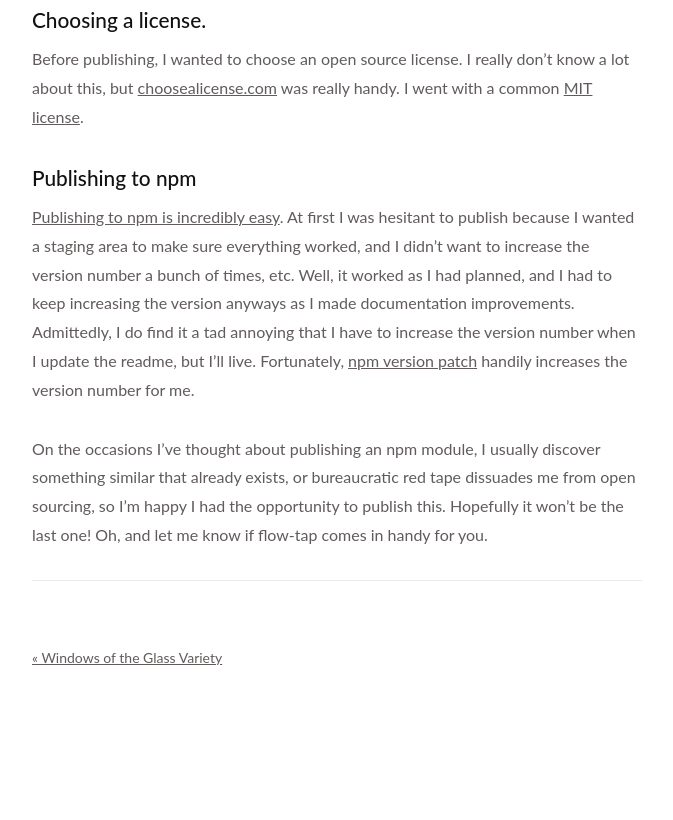
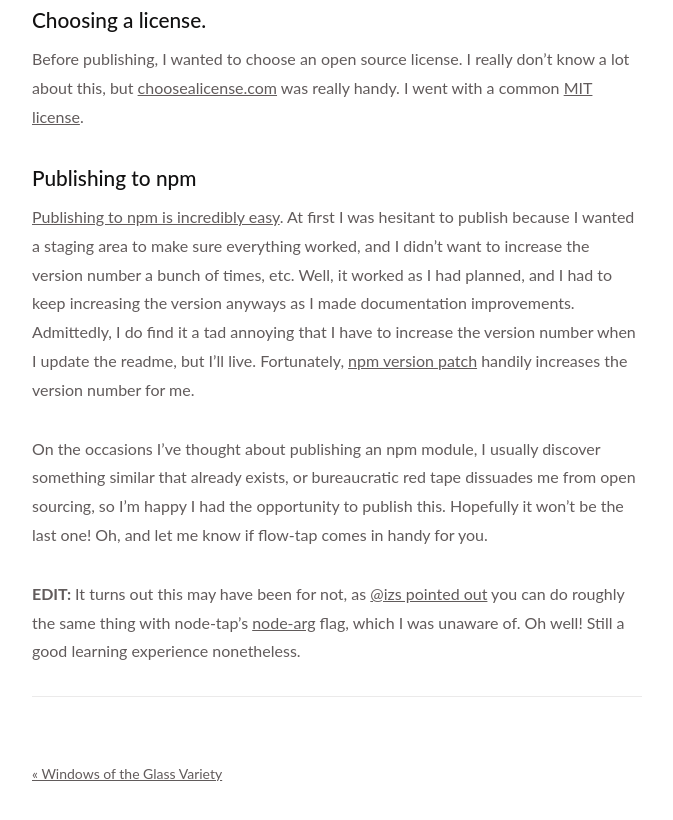
Before and after one commit to newtang/newtang.github.io, a Jekyll site: the page built from _posts/2017-07-30-flow-plus-tap-equals-flow-tap.markdown, in a window 1280 px wide and 900 px high, scrolled down 1975 px. Shown: the top 820 px of the window, without its empty margins (303-976 px from the left). Built offline with Jekyll 4.4.1, drawn with Linux system fonts in a browser that asks for light colours; before the commit the page ends 2759 px from its top, so only the background shows below that.

Commit message:
An addendum.

```diff
--- a/_posts/2017-07-30-flow-plus-tap-equals-flow-tap.markdown
+++ b/_posts/2017-07-30-flow-plus-tap-equals-flow-tap.markdown
@@ -41,3 +41,5 @@ Before publishing, I wanted to choose an open source license. I really don't kno
 [Publishing to npm is incredibly easy](https://docs.npmjs.com/getting-started/publishing-npm-packages). At first I was hesitant to publish because I wanted a staging area to make sure everything worked, and I didn't want to increase the version number a bunch of times, etc. Well, it worked as I had planned, and I had to keep increasing the version anyways as I made documentation improvements. Admittedly, I do find it a tad annoying that I have to increase the version number when I update the readme, but I'll live. Fortunately, [npm version patch](https://docs.npmjs.com/cli/version) handily increases the version number for me.
 
 On the occasions I've thought about publishing an npm module, I usually discover something similar that already exists, or bureaucratic red tape dissuades me from open sourcing, so I'm happy I had the opportunity to publish this. Hopefully it won't be the last one! Oh, and let me know if flow-tap comes in handy for you.
+
+**EDIT:** It turns out this may have been for not, as [@izs pointed out](https://twitter.com/izs/status/891866449907601409) you can do roughly the same thing with node-tap's [node-arg](http://www.node-tap.org/cli/) flag, which I was unaware of. Oh well! Still a good learning experience nonetheless.
```
